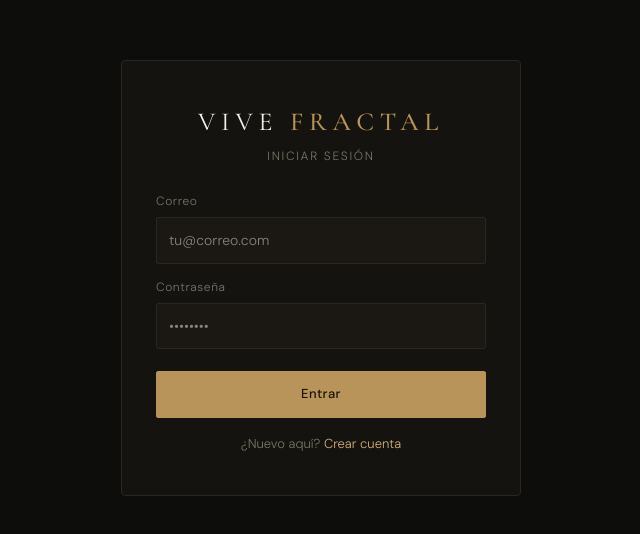
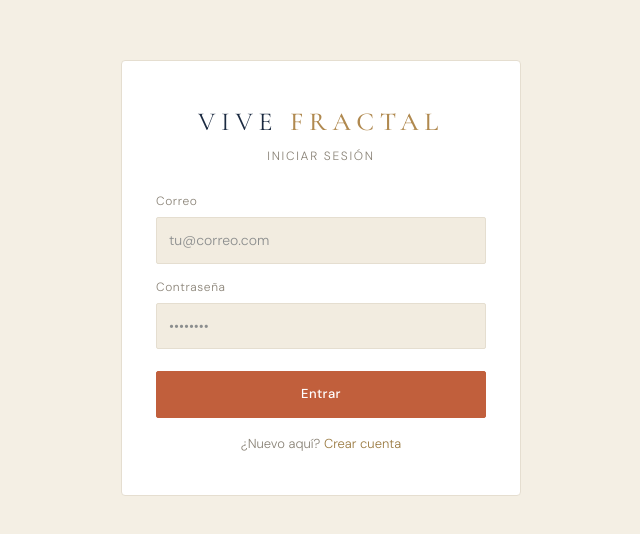
Before and after one commit to satoshigod/fractal-3.0, a Next.js app: page /plataforma in a window 1280 px wide. Shown: the part 122-656 px from the top of the page, without its empty margins (319-959 px from the left). Built offline with nearby package versions, Linux system fonts and the light colour scheme; no server answers.

Commit message:
Nueva paleta (MYNE + Pacaso): fondo crema + azul marino de estructura + terracota en botones + oro como acento de marca + texto carbon. App pasa de oscuro a editorial claro

```diff
--- a/app/globals.css
+++ b/app/globals.css
@@ -1,9 +1,10 @@
 @import "tailwindcss";
 
 :root{
-  --bg:#0d0d0b; --panel:#15130f; --panel-2:#1b1813; --line:#2a2620;
-  --gold:#b8935a; --gold-l:#d4b07a; --cream:#f5f0e8; --stone:#7a7468;
-  --ok:#5a8a6a; --warn:#c9a24a; --err:#b56a5a; --info:#6a89a8;
+  --bg:#f4efe4; --panel:#ffffff; --panel-2:#f2ece0; --line:#e5ded0;
+  --navy:#1b2a41; --gold:#b0894f; --gold-l:#9a7a41; --terra:#c15f3c; --terra-d:#a44e2e;
+  --cream:#26303c; --stone:#8a8377;
+  --ok:#4f7a5e; --warn:#b98a2e; --err:#b85c38; --info:#4a6785;
   --serif:'Cormorant Garamond',Georgia,serif; --sans:'DM Sans',system-ui,sans-serif;
 }
 *{box-sizing:border-box}
@@ -12,17 +13,17 @@ a{color:var(--gold-l);text-decoration:none;cursor:pointer}
 .wrap{max-width:1080px;margin:0 auto;padding:0 20px}
 .hidden{display:none!important}
 
-header.top{border-bottom:1px solid var(--line);position:sticky;top:0;background:rgba(13,13,11,.93);backdrop-filter:blur(8px);z-index:10}
+header.top{border-bottom:1px solid var(--line);position:sticky;top:0;background:rgba(244,239,228,.9);backdrop-filter:blur(8px);z-index:10}
 .bar{display:flex;align-items:center;justify-content:space-between;height:62px}
-.brand{font-family:var(--serif);font-size:21px;letter-spacing:.22em;color:var(--cream)}
+.brand{font-family:var(--serif);font-size:21px;letter-spacing:.22em;color:var(--navy)}
 .brand b{color:var(--gold);font-weight:500}
 .who{display:flex;align-items:center;gap:12px;font-size:13px;color:var(--stone)}
 .rolebadge{font-size:10px;letter-spacing:.14em;text-transform:uppercase;color:var(--gold-l);border:1px solid var(--gold);border-radius:20px;padding:3px 11px}
 
 .btn{font-family:var(--sans);font-size:13px;font-weight:400;letter-spacing:.03em;cursor:pointer;border:1px solid var(--line);background:transparent;color:var(--cream);padding:8px 14px;border-radius:2px;transition:border-color .2s,color .2s}
-.btn:hover{border-color:var(--gold);color:var(--gold-l)}
-.btn.primary{background:var(--gold);border-color:var(--gold);color:#1a1509;font-weight:500}
-.btn.primary:hover{background:var(--gold-l);border-color:var(--gold-l)}
+.btn:hover{border-color:var(--terra);color:var(--terra)}
+.btn.primary{background:var(--terra);border-color:var(--terra);color:#fff;font-weight:500}
+.btn.primary:hover{background:var(--terra-d);border-color:var(--terra-d)}
 .btn.ghost{border-color:transparent;color:var(--stone)}.btn.ghost:hover{color:var(--cream)}
 .btn.sm{font-size:12px;padding:5px 10px}
 .btn:disabled{opacity:.4;cursor:default}
@@ -47,13 +48,13 @@ input:focus,select:focus{border-color:var(--gold)}
 .demo .row:hover{color:var(--cream)}
 
 main{padding:30px 0 80px}
-h1{font-family:var(--serif);font-weight:500;font-size:30px;margin:0 0 2px}
+h1{font-family:var(--serif);font-weight:500;font-size:30px;margin:0 0 2px;color:var(--navy)}
 .lead{color:var(--stone);font-size:14px;margin:0 0 26px}
 .eyebrow{font-size:11px;letter-spacing:.22em;text-transform:uppercase;color:var(--gold);margin:34px 0 14px;padding-bottom:8px;border-bottom:1px solid var(--line)}
 .stats{display:grid;grid-template-columns:repeat(4,1fr);gap:14px}
 .stat{background:var(--panel);border:1px solid var(--line);border-radius:4px;padding:16px 18px}
 .stat .k{font-size:10.5px;letter-spacing:.12em;text-transform:uppercase;color:var(--stone)}
-.stat .v{font-family:var(--serif);font-size:28px;font-weight:500;color:var(--cream);margin-top:6px;line-height:1}
+.stat .v{font-family:var(--serif);font-size:28px;font-weight:500;color:var(--navy);margin-top:6px;line-height:1}
 .stat .v small{font-size:14px;color:var(--stone)}
 
 .grid{display:grid;grid-template-columns:repeat(auto-fill,minmax(240px,1fr));gap:14px}
@@ -161,7 +162,7 @@ tr:last-child td{border-bottom:none}
 .mkcard{display:block;background:var(--panel);border:1px solid var(--line);border-radius:8px;overflow:hidden;text-decoration:none;color:var(--cream);transition:border-color .2s,transform .2s}
 .mkcard:hover{border-color:var(--gold);transform:translateY(-2px)}
 .mkimg{height:170px;background-size:cover;background-position:center;position:relative}
-.mkbadge{position:absolute;top:12px;left:12px;background:rgba(13,13,11,.82);border:1px solid var(--ok);color:#a9d0b6;font-size:11px;padding:4px 10px;border-radius:20px;backdrop-filter:blur(4px)}
+.mkbadge{position:absolute;top:12px;left:12px;background:rgba(27,42,65,.85);border:1px solid rgba(255,255,255,.3);color:#eae4d6;font-size:11px;padding:4px 10px;border-radius:20px;backdrop-filter:blur(4px)}
 .mkbody{padding:14px 16px}
 .mkname{font-family:var(--serif);font-size:19px}
 .mkdest{font-size:12px;color:var(--stone);margin-top:2px}
```
